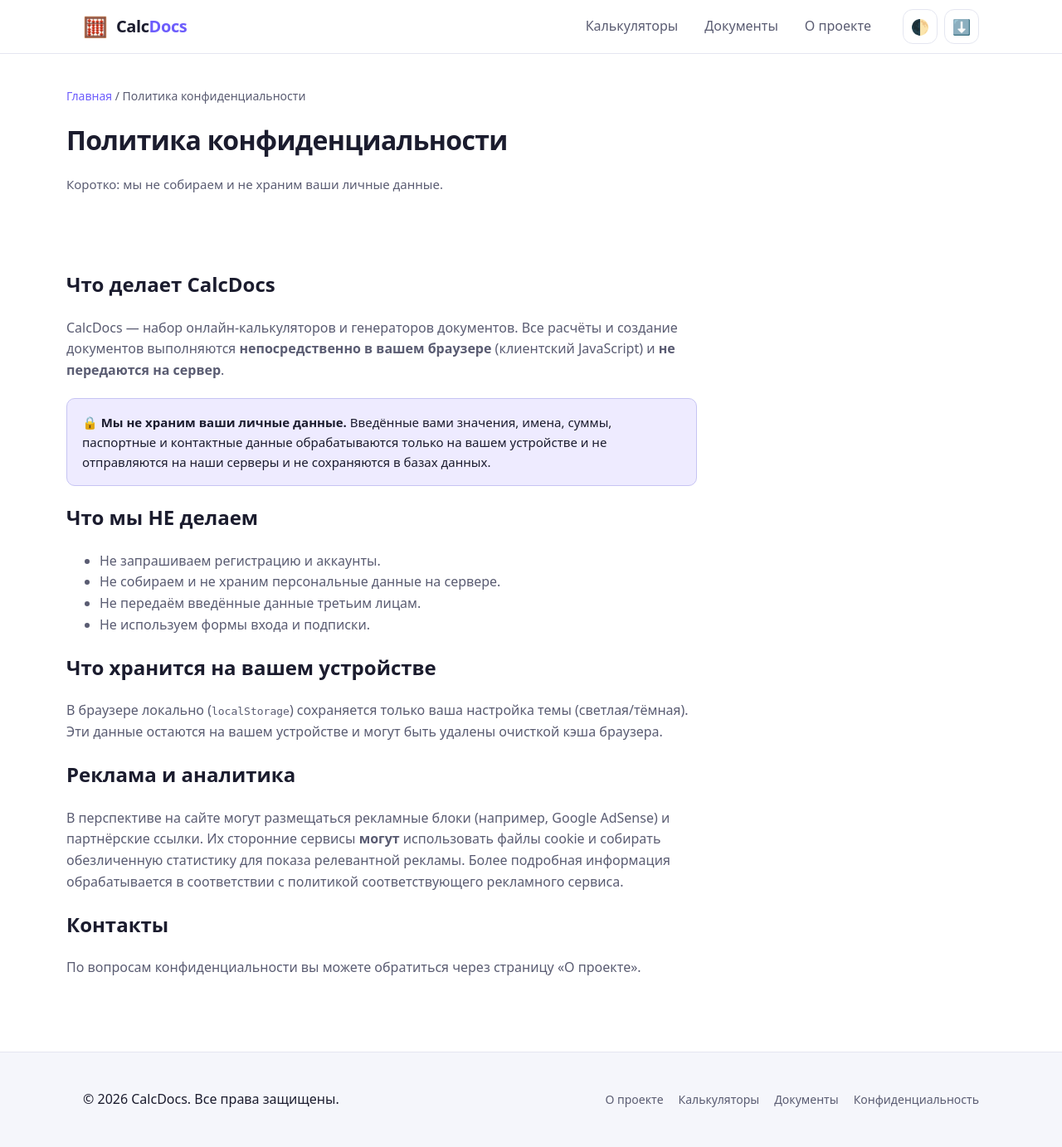
After one commit to annycypher/calculat, a PHP site: page /privacy.html in a window 1280 px wide. The commit adds this page. Shown: the whole page at 83% size. Run offline with PHP 8.4, Linux system fonts and the light colour scheme.

Commit message:
Приватность: страница политики + блок на главной + ссылка в подвалах + кэш

```diff
--- a/calculators/mortgage.html
+++ b/calculators/mortgage.html
@@ -108,6 +108,7 @@
         <a href="/#about">О проекте</a>
         <a href="/#tools">Калькуляторы</a>
         <a href="/#docs">Документы</a>
+        <a href="/privacy.html">Конфиденциальность</a>
       </nav>
     </div>
   </footer>
--- a/calculators/tax-freelancer.html
+++ b/calculators/tax-freelancer.html
@@ -108,6 +108,7 @@
         <a href="/#about">О проекте</a>
         <a href="/#tools">Калькуляторы</a>
         <a href="/#docs">Документы</a>
+        <a href="/privacy.html">Конфиденциальность</a>
       </nav>
     </div>
   </footer>
--- a/calculators/vacation-pay.html
+++ b/calculators/vacation-pay.html
@@ -99,6 +99,7 @@
         <a href="/#about">О проекте</a>
         <a href="/#tools">Калькуляторы</a>
         <a href="/#docs">Документы</a>
+        <a href="/privacy.html">Конфиденциальность</a>
       </nav>
     </div>
   </footer>
--- a/generators/contract.html
+++ b/generators/contract.html
@@ -133,6 +133,7 @@
         <a href="/#about">О проекте</a>
         <a href="/#tools">Калькуляторы</a>
         <a href="/#docs">Документы</a>
+        <a href="/privacy.html">Конфиденциальность</a>
       </nav>
     </div>
   </footer>
--- a/generators/leave-request.html
+++ b/generators/leave-request.html
@@ -133,6 +133,7 @@
         <a href="/#about">О проекте</a>
         <a href="/#tools">Калькуляторы</a>
         <a href="/#docs">Документы</a>
+        <a href="/privacy.html">Конфиденциальность</a>
       </nav>
     </div>
   </footer>
--- a/generators/power-of-attorney.html
+++ b/generators/power-of-attorney.html
@@ -147,6 +147,7 @@
         <a href="/#about">О проекте</a>
         <a href="/#tools">Калькуляторы</a>
         <a href="/#docs">Документы</a>
+        <a href="/privacy.html">Конфиденциальность</a>
       </nav>
     </div>
   </footer>
--- a/generators/resume.html
+++ b/generators/resume.html
@@ -133,6 +133,7 @@
         <a href="/#about">О проекте</a>
         <a href="/#tools">Калькуляторы</a>
         <a href="/#docs">Документы</a>
+        <a href="/privacy.html">Конфиденциальность</a>
       </nav>
     </div>
   </footer>
--- a/index.html
+++ b/index.html
@@ -120,6 +120,7 @@
         <h2 class="section-title">Что такое CalcDocs</h2>
         <p>CalcDocs — набор бесплатных онлайн-инструментов: калькуляторы финансовых и производственных показателей, а также генераторы готовых документов. Все расчёты выполняются мгновенно на вашем устройстве: данные не отправляются на сервер, поэтому можно работать даже без интернета после загрузки страницы.</p>
         <p>Каждый инструмент можно открыть как отдельное приложение — нажмите «Скачать на рабочий стол» в шапке, чтобы установить его как PWA.</p>
+        <div class="note">🔒 <strong>Мы не храним ваши личные данные.</strong> Все введённые значения обрабатываются только на вашем устройстве и не передаются на сервер. Подробнее — <a href="/privacy.html">в политике конфиденциальности</a>.</div>
         <h3>Почему это удобно</h3>
         <ul>
           <li>Без регистрации и без оплаты.</li>
@@ -137,6 +138,7 @@
         <a href="/#about">О проекте</a>
         <a href="/#tools">Калькуляторы</a>
         <a href="/#docs">Документы</a>
+        <a href="/privacy.html">Конфиденциальность</a>
       </nav>
     </div>
   </footer>
--- /dev/null
+++ b/privacy.html
@@ -0,0 +1,77 @@
+<!DOCTYPE html>
+<html lang="ru">
+<head>
+  <meta charset="UTF-8" />
+  <meta name="viewport" content="width=device-width, initial-scale=1.0" />
+  <title>Политика конфиденциальности — CalcDocs</title>
+  <meta name="description" content="CalcDocs не хранит ваши личные данные. Все расчёты и документы обрабатываются на вашем устройстве и не передаются на сервер." />
+  <meta name="robots" content="index, follow" />
+  <link rel="canonical" href="https://calc-doc.ru/privacy.html" />
+  <link rel="manifest" href="/manifest.webmanifest" />
+  <link rel="icon" href="/icons/icon.svg" type="image/svg+xml" />
+  <link rel="stylesheet" href="/styles.css" />
+  <meta name="theme-color" content="#6d5dfc" />
+</head>
+<body>
+  <header class="site-header">
+    <div class="container header-inner">
+      <a class="brand" href="/">
+        <span class="brand-logo" aria-hidden="true">🧮</span>
+        <span class="brand-name">Calc<span class="accent">Docs</span></span>
+      </a>
+      <nav class="main-nav" aria-label="Главное меню">
+        <a href="/#tools">Калькуляторы</a>
+        <a href="/#docs">Документы</a>
+        <a href="/#about">О проекте</a>
+      </nav>
+      <div class="header-actions">
+        <button id="themeToggle" class="icon-btn" aria-label="Переключить тему" title="Тема">🌓</button>
+        <button id="installBtn" class="icon-btn" aria-label="Установить приложение" title="Скачать на рабочий стол" hidden>⬇️</button>
+      </div>
+    </div>
+  </header>
+
+  <main>
+    <div class="container tool-hero">
+      <nav class="breadcrumbs"><a href="/">Главная</a> / Политика конфиденциальности</nav>
+      <h1>Политика конфиденциальности</h1>
+      <p class="tool-meta">Коротко: мы не собираем и не храним ваши личные данные.</p>
+    </div>
+
+    <div class="container section">
+      <div class="prose">
+        <h2>Что делает CalcDocs</h2>
+        <p>CalcDocs — набор онлайн-калькуляторов и генераторов документов. Все расчёты и создание документов выполняются <strong>непосредственно в вашем браузере</strong> (клиентский JavaScript) и <strong>не передаются на сервер</strong>.</p>
+        <div class="note">🔒 <strong>Мы не храним ваши личные данные.</strong> Введённые вами значения, имена, суммы, паспортные и контактные данные обрабатываются только на вашем устройстве и не отправляются на наши серверы и не сохраняются в базах данных.</div>
+        <h2>Что мы НЕ делаем</h2>
+        <ul>
+          <li>Не запрашиваем регистрацию и аккаунты.</li>
+          <li>Не собираем и не храним персональные данные на сервере.</li>
+          <li>Не передаём введённые данные третьим лицам.</li>
+          <li>Не используем формы входа и подписки.</li>
+        </ul>
+        <h2>Что хранится на вашем устройстве</h2>
+        <p>В браузере локально (<code>localStorage</code>) сохраняется только ваша настройка темы (светлая/тёмная). Эти данные остаются на вашем устройстве и могут быть удалены очисткой кэша браузера.</p>
+        <h2>Реклама и аналитика</h2>
+        <p>В перспективе на сайте могут размещаться рекламные блоки (например, Google AdSense) и партнёрские ссылки. Их сторонние сервисы <strong>могут</strong> использовать файлы cookie и собирать обезличенную статистику для показа релевантной рекламы. Более подробная информация обрабатывается в соответствии с политикой соответствующего рекламного сервиса.</p>
+        <h2>Контакты</h2>
+        <p>По вопросам конфиденциальности вы можете обратиться через <a href="/#about">страницу «О проекте»</a>.</p>
+      </div>
+    </div>
+  </main>
+
+  <footer class="site-footer">
+    <div class="container footer-inner">
+      <p>© <span id="year">2026</span> CalcDocs. Все права защищены.</p>
+      <nav class="footer-nav" aria-label="Нижнее меню">
+        <a href="/#about">О проекте</a>
+        <a href="/#tools">Калькуляторы</a>
+        <a href="/#docs">Документы</a>
+        <a href="/privacy.html">Конфиденциальность</a>
+      </nav>
+    </div>
+  </footer>
+
+  <script type="module" src="/js/ui.js"></script>
+</body>
+</html>
--- a/sitemap.xml
+++ b/sitemap.xml
@@ -40,4 +40,9 @@
     <changefreq>monthly</changefreq>
     <priority>0.8</priority>
   </url>
+  <url>
+    <loc>https://calc-doc.ru/privacy.html</loc>
+    <changefreq>yearly</changefreq>
+    <priority>0.5</priority>
+  </url>
 </urlset>
--- a/styles.css
+++ b/styles.css
@@ -199,3 +199,10 @@ button, input, select, textarea { font: inherit; color: inherit; }
 .print-area .contacts { color: #333; font-size: 14px; margin-bottom: 16px; }
 .print-area h2 { font-size: 15px; margin: 16px 0 6px; text-transform: uppercase; letter-spacing: .04em; border-bottom: 1px solid #ddd; padding-bottom: 4px; }
 .print-area p, .print-area li { font-size: 14px; line-height: 1.6; white-space: pre-line; }
+
+/* ═══════════ Заметка (приватность и пр.) ═══════════ */
+.note {
+  margin-top: 20px; padding: 16px 18px; border-radius: var(--radius-sm);
+  background: var(--primary-soft); border: 1px solid color-mix(in srgb, var(--primary) 25%, var(--border));
+  font-size: 15px; line-height: 1.6;
+}
--- a/sw.js
+++ b/sw.js
@@ -1,5 +1,5 @@
 // svc — простой service worker для офлайн-работы CalcDocs (PWA).
-const VERSION = 'v1.1.0';
+const VERSION = 'v1.1.1';
 const CACHE = `calcdocs-${VERSION}`;
 const SHELL = [
   '/',
@@ -21,6 +21,7 @@ const SHELL = [
   '/generators/power-of-attorney.html',
   '/generators/contract.html',
   '/generators/leave-request.html',
+  '/privacy.html',
   '/robots.txt',
   '/sitemap.xml'
 ];
```
